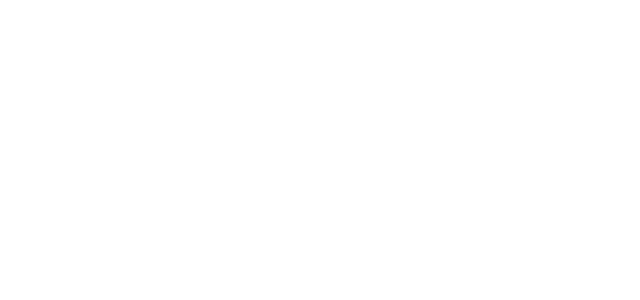
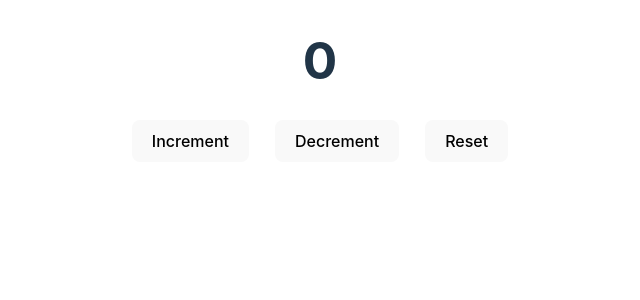
Before and after one commit to Amin-Ansari/React-Refresher, a React (Vite) app: page / in a window 1280 px wide. Shown: the top 300 px of the page, without its empty margins (320-960 px from the left). Built offline with nearby package versions, Linux system fonts and the light colour scheme.

Commit message:
The counter is done

```diff
--- a/src/App.css
+++ b/src/App.css
@@ -1,6 +1,14 @@
 .app {
   width: 100%;
   display: flex;
-  flex-flow: row wrap;
-  justify-content: center;
+  flex-flow: column wrap;
+  align-items: center;
 }
+.the-counter-indicator {
+  text-align: center;
+  margin: 2rem 0rem;
+}
+
+button {
+  margin: 0rem 0.8rem;
+}
--- a/src/App.jsx
+++ b/src/App.jsx
@@ -1,5 +1,36 @@
+import { useState } from "react";
+
+import "./App.css";
+
 function App() {
-  return <div className="app"></div>;
+  const [counter, setTheCounter] = useState(0);
+
+  const incrementHandler = () => {
+    setTheCounter((state) => state + 1);
+  };
+  const decrementHandler = () => {
+    setTheCounter((state) => state - 1);
+  };
+  const resetHandler = () => {
+    setTheCounter(0);
+  };
+
+  return (
+    <div className="app">
+      <h1 className="the-counter-indicator">{counter}</h1>
+      <div className="buttons-container">
+        <button type="button" onClick={incrementHandler}>
+          Increment
+        </button>
+        <button type="button" onClick={decrementHandler}>
+          Decrement
+        </button>
+        <button type="button" onClick={resetHandler}>
+          Reset
+        </button>
+      </div>
+    </div>
+  );
 }
 
 export default App;
```
